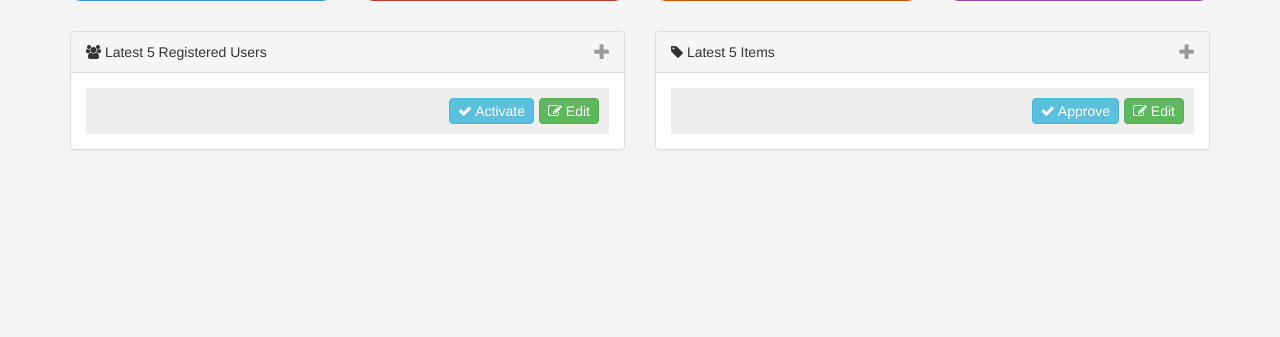
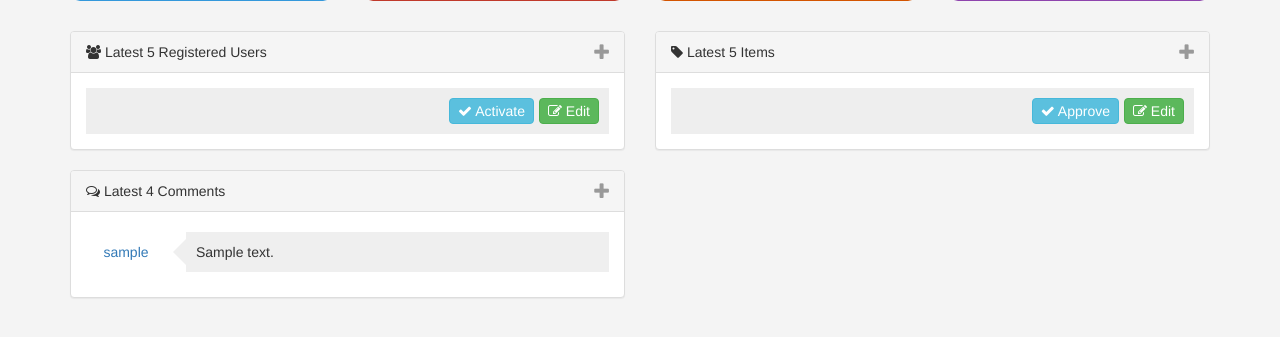
Before and after one commit to ahmedelashry0/e-commerce_PHPNative, a PHP site: page /dashboard.php in a window 1280 px wide. Shown: the part 339-676 px from the top of the page. Run offline with PHP 8.4, Linux system fonts and the light colour scheme; the visitor is signed in with stand-in values (Sample User, id 1); tables that the repository leaves empty or names only in its code hold one stand-in row (values such as "Sample post"); data that the repository does not hold is empty.

Commit message:
Added latest comments in dashboard

```diff
--- a/admin/dashboard.php
+++ b/admin/dashboard.php
@@ -3,7 +3,9 @@ ob_start();
 session_start();
 if (isset($_SESSION['Username'])) {
     $pageTitle = 'Dashboard';
-    include 'init.php'; ?>
+    include 'init.php';
+    $numComments = 4;
+    ?>
     <div class="container home-stats text-center">
         <h1> Dashboard</h1>
         <div class="row">
@@ -116,6 +118,52 @@ if (isset($_SESSION['Username'])) {
                     </div>
                 </div>
             </div>
+            <!-- Start Latest Comments -->
+            <div class="row">
+                <div class="col-sm-6">
+                    <div class="panel panel-default">
+                        <div class="panel-heading">
+                            <i class="fa fa-comments-o"></i>
+                            Latest <?php echo $numComments ?> Comments
+                            <span class="toggle-info pull-right">
+									<i class="fa fa-plus fa-lg"></i>
+								</span>
+                        </div>
+                        <div class="panel-body">
+                            <?php
+                            $stmt = $dbconc->prepare("SELECT comments.*, users.userName AS Member
+															FROM
+																comments
+															INNER JOIN
+																users
+															ON
+																users.userID = comments.user_id
+															ORDER BY
+																c_id DESC
+															LIMIT $numComments");
+
+                            $stmt->execute();
+                            $comments = $stmt->fetchAll();
+
+                            if (! empty($comments)) {
+                                foreach ($comments as $comment) {
+                                    echo '<div class="comment-box">';
+                                    echo '<span class="member-n">
+													<a href="members.php?do=Edit&ID=' . $comment['user_id'] . '">
+														' . $comment['Member'] . '</a></span>';
+                                    echo '<p class="member-c">' . $comment['comment'] . '</p>';
+                                    echo '</div>';
+                                }
+                            } else {
+                                echo 'There\'s No Comments To Show';
+                            }
+                            ?>
+                        </div>
+                    </div>
+                </div>
+            </div>
+            <!-- End Latest Comments -->
+        </div>
     </div>
     <?php
     include $tpl . 'footer.php';
```
Lines whose indentation alone changed are shown as unchanged.
